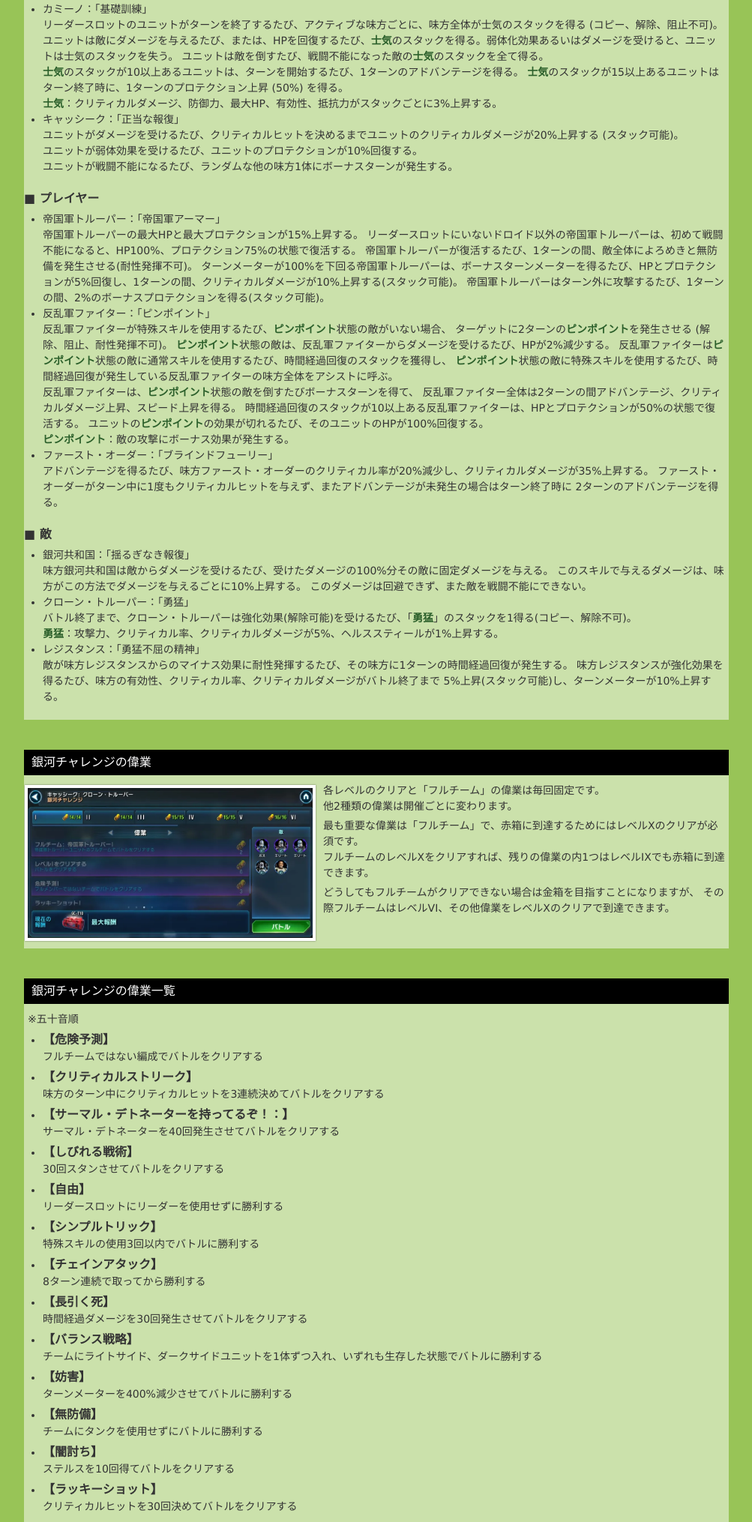
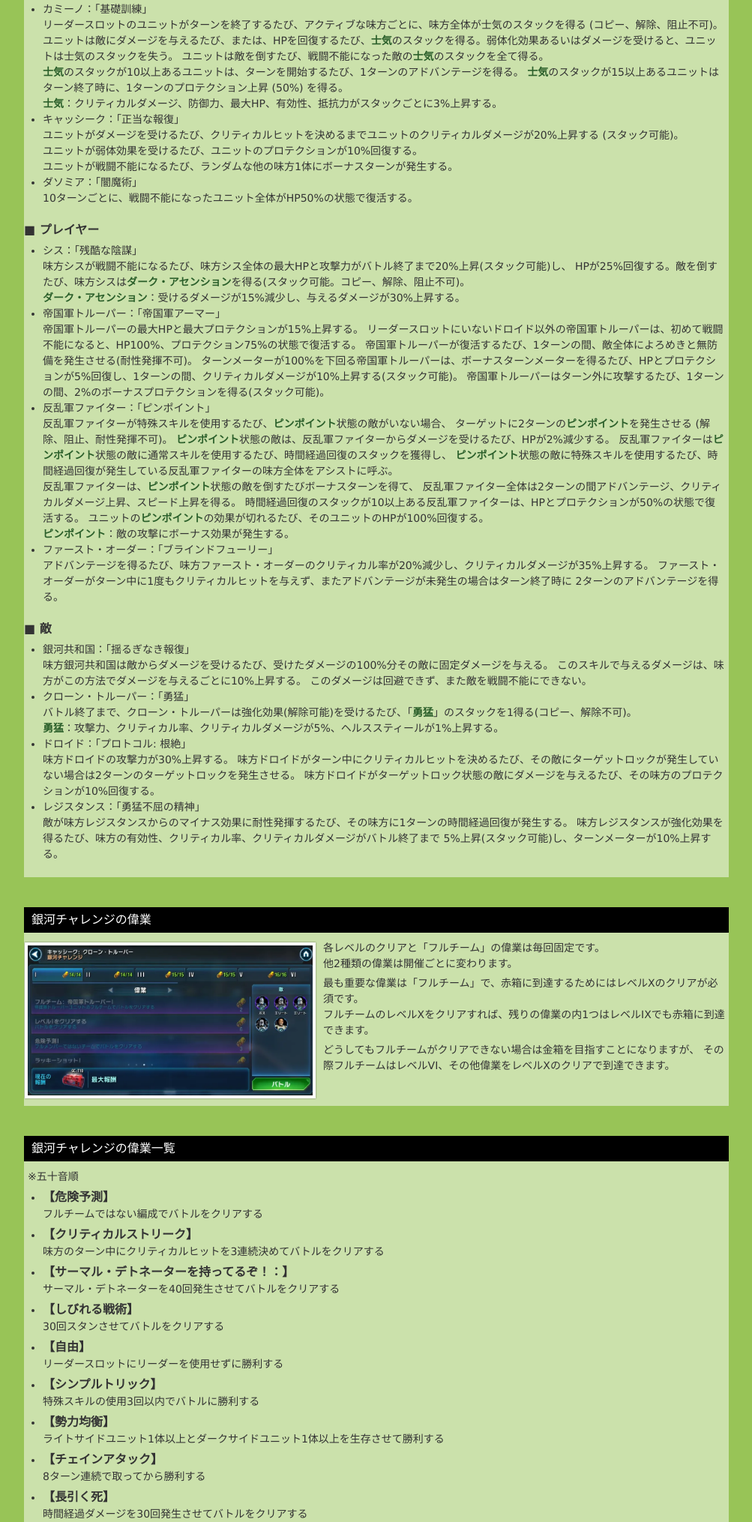
Before and after one commit to jaye0410/chiptips, a PHP site: page /galactic_challenge.php in a window 1280 px wide. Shown: the part 2444-4474 px from the top of the page at 75% size, without its empty margins (138-1141 px from the left). Run offline with PHP 8.4, Linux system fonts and the light colour scheme.

Commit message:
GCのボーナスと偉業を更新

```diff
--- a/galactic_challenge.php
+++ b/galactic_challenge.php
@@ -266,10 +266,19 @@
 						ユニットが弱体効果を受けるたび、ユニットのプロテクションが10%回復する。<br>
 						ユニットが戦闘不能になるたび、ランダムな他の味方1体にボーナスターンが発生する。
 					</li>
+					<li>ダソミア：「闇魔術」<br>
+						10ターンごとに、戦闘不能になったユニット全体がHP50%の状態で復活する。
+					</li>
 				</ul>
 
 				<h4>プレイヤー</h4>
 				<ul>
+					<li>シス：「残酷な陰謀」<br>
+						味方シスが戦闘不能になるたび、味方シス全体の最大HPと攻撃力がバトル終了まで20%上昇(スタック可能)し、
+						HPが25%回復する。敵を倒すたび、味方シスは<span class="strong">ダーク・アセンション</span>を得る(スタック可能。コピー、解除、阻止不可)。
+						<br>
+						<span class="strong">ダーク・アセンション</span>：受けるダメージが15%減少し、与えるダメージが30%上昇する。
+					</li>
 					<li>帝国軍トルーパー：「帝国軍アーマー」<br>
 						帝国軍トルーパーの最大HPと最大プロテクションが15%上昇する。
 						リーダースロットにいないドロイド以外の帝国軍トルーパーは、初めて戦闘不能になると、HP100%、プロテクション75%の状態で復活する。
@@ -308,6 +317,11 @@
 						バトル終了まで、クローン・トルーパーは強化効果(解除可能)を受けるたび、「<span class="strong">勇猛</span>」のスタックを1得る(コピー、解除不可)。
 						<br>
 						<span class="strong">勇猛</span>：攻撃力、クリティカル率、クリティカルダメージが5%、ヘルススティールが1%上昇する。
+					</li>
+					<li>ドロイド：「プロトコル: 根絶」<br>
+						味方ドロイドの攻撃力が30%上昇する。
+						味方ドロイドがターン中にクリティカルヒットを決めるたび、その敵にターゲットロックが発生していない場合は2ターンのターゲットロックを発生させる。
+						味方ドロイドがターゲットロック状態の敵にダメージを与えるたび、その味方のプロテクションが10%回復する。
 					</li>
 					<li>レジスタンス：「勇猛不屈の精神」<br>
 						敵が味方レジスタンスからのマイナス効果に耐性発揮するたび、その味方に1ターンの時間経過回復が発生する。
@@ -354,6 +368,8 @@
 						リーダースロットにリーダーを使用せずに勝利する</li>
 					<li><h4>シンプルトリック</h4>
 						特殊スキルの使用3回以内でバトルに勝利する</li>
+					<li><h4>勢力均衡</h4>
+						ライトサイドユニット1体以上とダークサイドユニット1体以上を生存させて勝利する</li>
 					<li><h4>チェインアタック</h4>
 						8ターン連続で取ってから勝利する</li>
 					<li><h4>長引く死</h4>
```
Also changed, not shown: images/ben_eyecatch.png (added), images/castle_eyecatch.webp (added), images/castle_main.png (added), images/castle_main.webp (added), images/catsle_eyecatch.png (added), images/garbled.webp (added), images/garbled1.png (added), images/garbled1.webp (added), images/garbled2.png (added), images/gc_414_result.png (added), images/gc_414_result.webp (added), images/gc_eyecatch.png, images/gc_eyecatch.webp.
